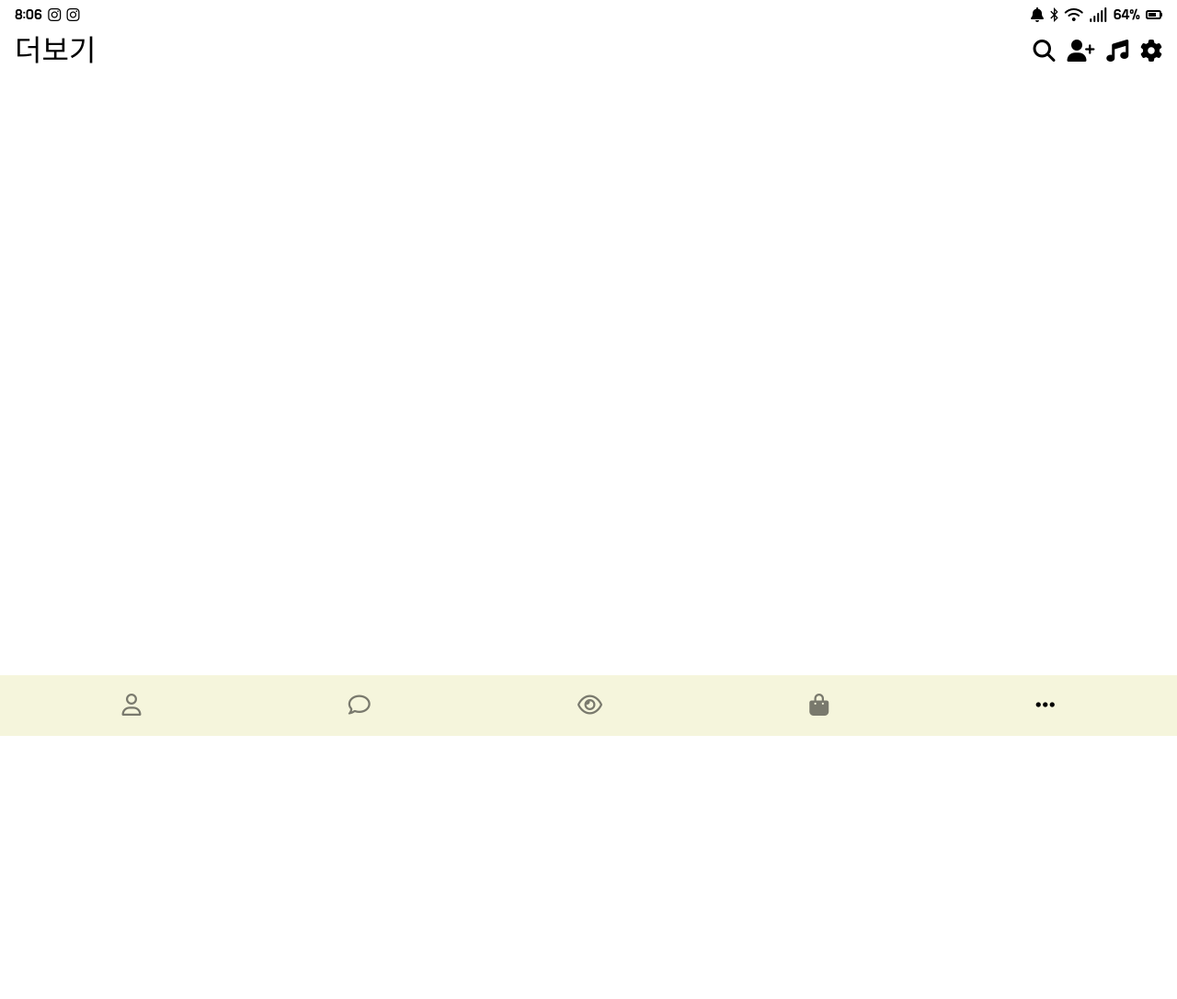
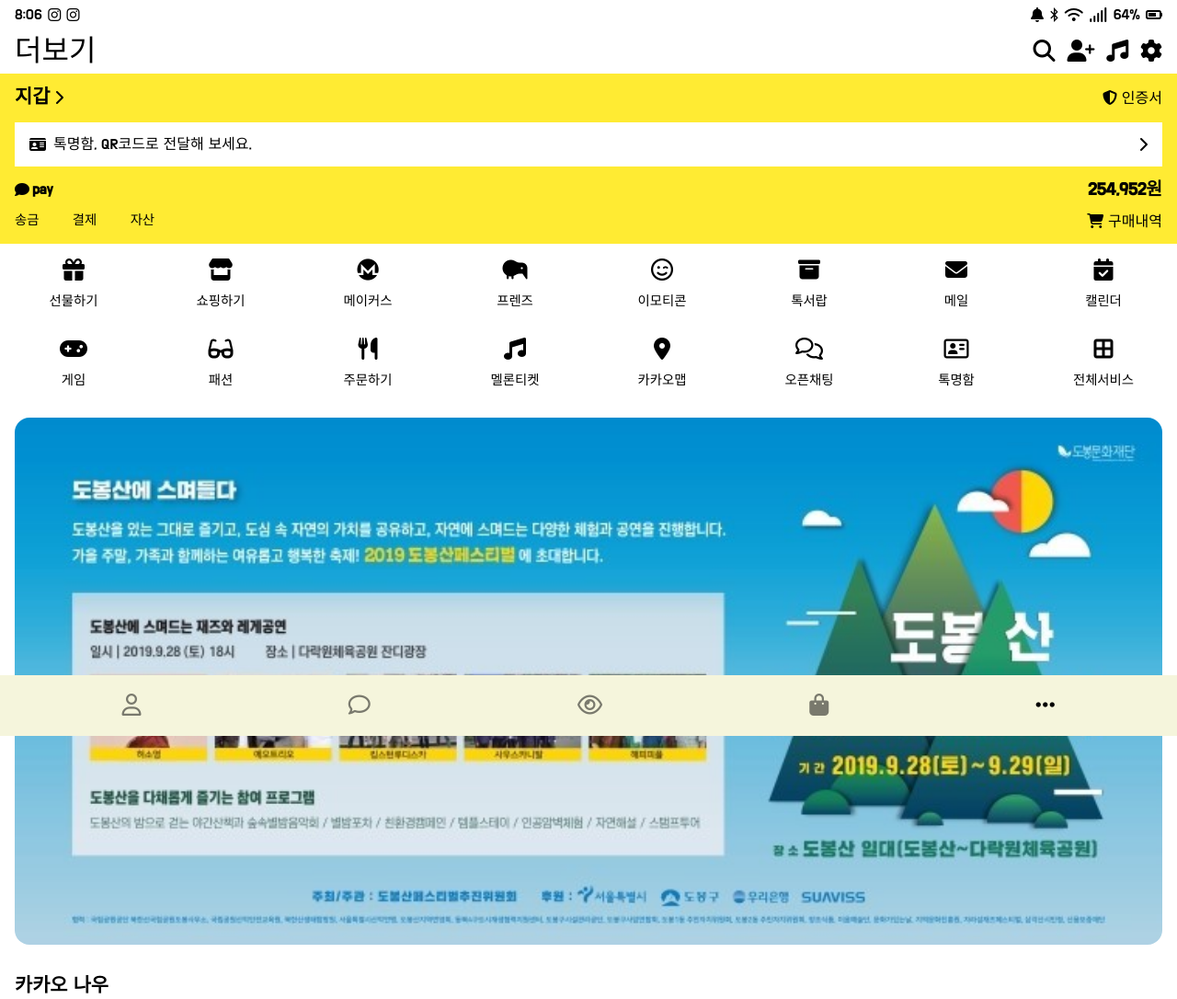
Before and after one commit to Probe001/kakao-clone, a plain HTML site: page more.html in a window 1280 px wide. Shown: the top 1086 px of the page at 92% size. Drawn offline with nearby package versions, Linux system fonts and the light colour scheme; a web font is replaced by a local one.

Commit message:
more페이지 생성

```diff
--- a/more.html
+++ b/more.html
@@ -1,16 +1,18 @@
 <!DOCTYPE html>
 <html lang="ko">
+
 <head>
   <meta charset="UTF-8">
   <meta http-equiv="X-UA-Compatible" content="IE=edge">
   <meta name="viewport" content="width=device-width, initial-scale=1.0">
   <link rel="stylesheet" href="https://cdn.jsdelivr.net/npm/reset-css@5.0.1/reset.min.css">
 
-  <link rel="stylesheet" href="style.css"/>
+  <link rel="stylesheet" href="style.css" />
 
   <script defer src="https://kit.fontawesome.com/b7648ca7bd.js" crossorigin="anonymous"></script>
   <title>Kakao Talk Clone 2022</title>
 </head>
+
 <body>
   <div class="status-bar">
     <div class="status-bar__column">
@@ -46,6 +48,118 @@
       </div>
     </div>
     <div class="contents">
+      <div class="more-wallet">
+        <div class="more-wallet__header">
+          <div class="more-wallet__header__main">
+            <span>지갑</span>
+            <i class="fa-solid fa-chevron-right"></i>
+          </div>
+          <div class="more-wallet__header__sub">
+            <i class="fa-solid fa-shield-halved"></i>
+            <span>인증서</span>
+          </div>
+        </div>
+        <div class="more-wallet__contents">
+          <div class="more-wallet__contents__qr-code">
+            <i class="fa-solid fa-id-card"></i>
+            <span>톡명함, qr코드로 전달해 보세요.</span>
+            <i class="fa-solid fa-chevron-right"></i>
+          </div>
+          <div class="more-wallet__contents__main">
+            <div class="more-wallet__contents__main__logo">
+              <i class="fa-solid fa-comment"></i>
+              <span>pay</span>
+            </div>
+            <div class="more-wallet__contents__main__money">
+              254,952원
+            </div>
+          </div>
+        </div>
+        <div class="more-wallet__footer">
+          <div class="more-wallet__footer__menus">
+            <span>송금</span>
+            <span>결제</span>
+            <span>자산</span>
+          </div>
+          <div class="more-wallet__footer__column">
+            <i class="fa-solid fa-cart-shopping"></i>
+            <span>구매내역</span>
+          </div>
+        </div>
+      </div>
+      <div class="more-menus">
+        <div class="more-menus__menu">
+          <i class="fa-solid fa-gift"></i>
+          <div class="more-menus__menu__name">선물하기</div>
+        </div>
+        <div class="more-menus__menu">
+          <i class="fa-solid fa-store"></i>
+          <div class="more-menus__menu__name">쇼핑하기</div>
+        </div>
+        <div class="more-menus__menu">
+          <i class="fa-brands fa-monero"></i>
+          <div class="more-menus__menu__name">메이커스</div>
+        </div>
+        <div class="more-menus__menu">
+          <i class="fa-solid fa-kiwi-bird"></i>
+          <div class="more-menus__menu__name">프렌즈</div>
+        </div>
+        <div class="more-menus__menu">
+          <i class="fa-regular fa-face-smile-wink"></i>
+          <div class="more-menus__menu__name">이모티콘</div>
+        </div>
+        <div class="more-menus__menu">
+          <i class="fa-solid fa-box-archive"></i>
+          <div class="more-menus__menu__name">톡서랍</div>
+        </div>
+        <div class="more-menus__menu">
+          <i class="fa-solid fa-envelope"></i>
+          <div class="more-menus__menu__name">메일</div>
+        </div>
+        <div class="more-menus__menu">
+          <i class="fa-solid fa-calendar-check"></i>
+          <div class="more-menus__menu__name">캘린더</div>
+        </div>
+        <div class="more-menus__menu">
+          <i class="fa-solid fa-gamepad"></i>
+          <div class="more-menus__menu__name">게임</div>
+        </div>
+        <div class="more-menus__menu">
+          <i class="fa-solid fa-glasses"></i>
+          <div class="more-menus__menu__name">패션</div>
+        </div>
+        <div class="more-menus__menu">
+          <i class="fa-solid fa-utensils"></i>
+          <div class="more-menus__menu__name">주문하기</div>
+        </div>
+        <div class="more-menus__menu">
+          <i class="fa-solid fa-music"></i>
+          <div class="more-menus__menu__name">멜론티켓</div>
+        </div>
+        <div class="more-menus__menu">
+          <i class="fa-solid fa-location-dot"></i>
+          <div class="more-menus__menu__name">카카오맵</div>
+        </div>
+        <div class="more-menus__menu">
+          <i class="fa-regular fa-comments"></i>
+          <div class="more-menus__menu__name">오픈채팅</div>
+        </div>
+        <div class="more-menus__menu">
+          <i class="fa-regular fa-address-card"></i>
+          <div class="more-menus__menu__name">톡명함</div>
+        </div>
+        <div class="more-menus__menu">
+          <i class="fa-solid fa-border-all"></i>
+          <div class="more-menus__menu__name">전체서비스</div>
+        </div>
+      </div>
+      <div class="ad">
+        <img src="./images/advertisement01.jpg" alt="" class="ad__image">
+      </div>
+      <div class="ad">
+        <div class="ad__title">카카오 나우</div>
+        <img src="./images/advertisement02.jpg" alt="" class="ad__image">
+      </div>
     </div>
   </div>
   <div class="nav-bar">
@@ -55,10 +169,10 @@
     <a href="./chats.html" class="nav-bar__icon">
       <i class="fa-regular fa-comment"></i>
     </a>
-    <a href="./views.html"class="nav-bar__icon">
+    <a href="./views.html" class="nav-bar__icon">
       <i class="fa-regular fa-eye"></i>
     </a>
-    <a href="./shop.html"class="nav-bar__icon">
+    <a href="./shop.html" class="nav-bar__icon">
       <i class="fa-solid fa-bag-shopping"></i>
     </a>
     <a href="./more.html" class="nav-bar__icon active">
@@ -66,4 +180,5 @@
     </a>
   </div>
 </body>
+
 </html>
--- /dev/null
+++ b/pages/more.css
@@ -0,0 +1,103 @@
+.more-wallet  {
+  background-color: var(--yellow);
+  padding: 1rem;
+}
+.more-wallet__header {
+  display: flex;
+  align-items: center;
+  margin-bottom: 1rem;
+}
+.more-wallet__header__main {
+  font-size: 1rem;
+  flex: 1;
+}
+.more-wallet__header__main span {
+  font-weight: bold;
+  font-size: 1.3rem;
+}
+
+.more-wallet__contents__qr-code {
+  display: flex;
+  align-items: center;
+  background-color: white;
+  padding: 1rem;
+}
+.more-wallet__contents__qr-code span {
+  display: flex;
+  font-weight: 500;
+  flex: 1;
+  margin-left: 0.5rem;
+  text-transform: uppercase;
+}
+
+.more-wallet__contents__main {
+  display: flex;
+  align-items: center;
+  padding: 1rem 0;
+}
+.more-wallet__contents__main__logo {
+  flex: 1;
+  font-weight: bold;
+  display: flex;
+  align-items: center;
+}
+.more-wallet__contents__main__logo span {
+  margin-left: 0.2rem;
+}
+.more-wallet__contents__main__money {
+  font-size: 1.2rem;
+  font-weight: bold;
+}
+
+.more-wallet__footer {
+  display: flex;
+  align-items: center;
+}
+.more-wallet__footer__menus {
+  flex: 1;
+  font-size: 0.9rem;
+}
+.more-wallet__footer__menus span:nth-child(2) {
+  margin: 0 2rem 0;
+}
+
+.more-menus {
+  display: flex;
+  align-items: center;
+  width: 100%;
+  flex-wrap: wrap;
+  box-sizing: border-box;
+}
+.more-menus__menu {
+  display: flex;
+  flex-direction: column;
+  align-items: center;
+  flex-shrink: 0;
+  width: 12.5%;
+  padding: 1rem 0;
+  font-size: 1.5rem;
+}
+@media screen and (max-width: 700px) {
+  .more-menus__menu {
+    width: 25%;
+  }
+}
+.more-menus__menu__name {
+  margin-top: 1rem;
+  font-size: 0.9rem;
+}
+
+.ad {
+  width: 100%;
+  padding: 1rem;
+  box-sizing: border-box;
+}
+.ad__title {
+  font-size: 1.3rem;
+  font-weight: bold;
+  margin-bottom: 0.5rem;
+}
+.ad__image {
+  width: 100%;
+  border-radius: 1rem;
+}
--- a/pages/shop.css
+++ b/pages/shop.css
@@ -110,6 +110,7 @@
 
 .shopping-contents {
   display: flex;
+  flex-wrap: wrap;
 }
 .shop-card {
   padding: 1%;
@@ -130,9 +131,6 @@
   .shop-card {
     width: 100%;
     padding: 1rem;
-  }
-  .shopping-contents{
-    flex-direction: column;
   }
 }
 .shop-card__header {
--- a/pages/view.css
+++ b/pages/view.css
@@ -56,6 +56,7 @@
   width: 100%;
   box-sizing: border-box;
   display: flex;
+  flex-wrap: wrap;
   margin: auto;
 }
 
@@ -77,9 +78,6 @@
   .news-card {
     width: 95%;
     margin: 2.5%;
-  }
-  .view-contents{
-    flex-direction: column;
   }
 }
 .news-card__header{
--- a/style.css
+++ b/style.css
@@ -11,6 +11,7 @@
 @import './pages/chats.css';
 @import './pages/view.css';
 @import './pages/shop.css';
+@import './pages/more.css';
 
 body {
   font-family: 'Sunflower', 'Do Hyeon', 'Open Sans', sans-serif;
```
Also changed, not shown: images/advertisement01.jpg (added), images/advertisement02.jpg (added).
